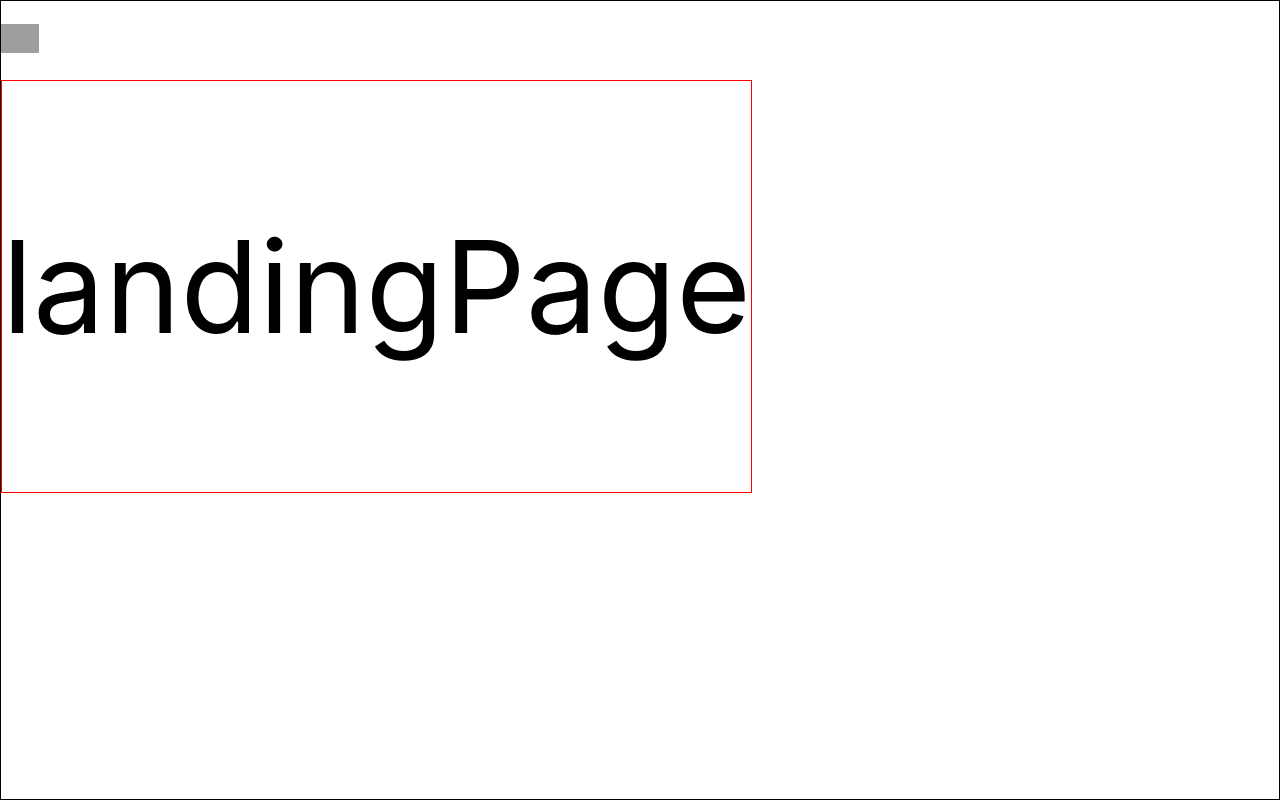
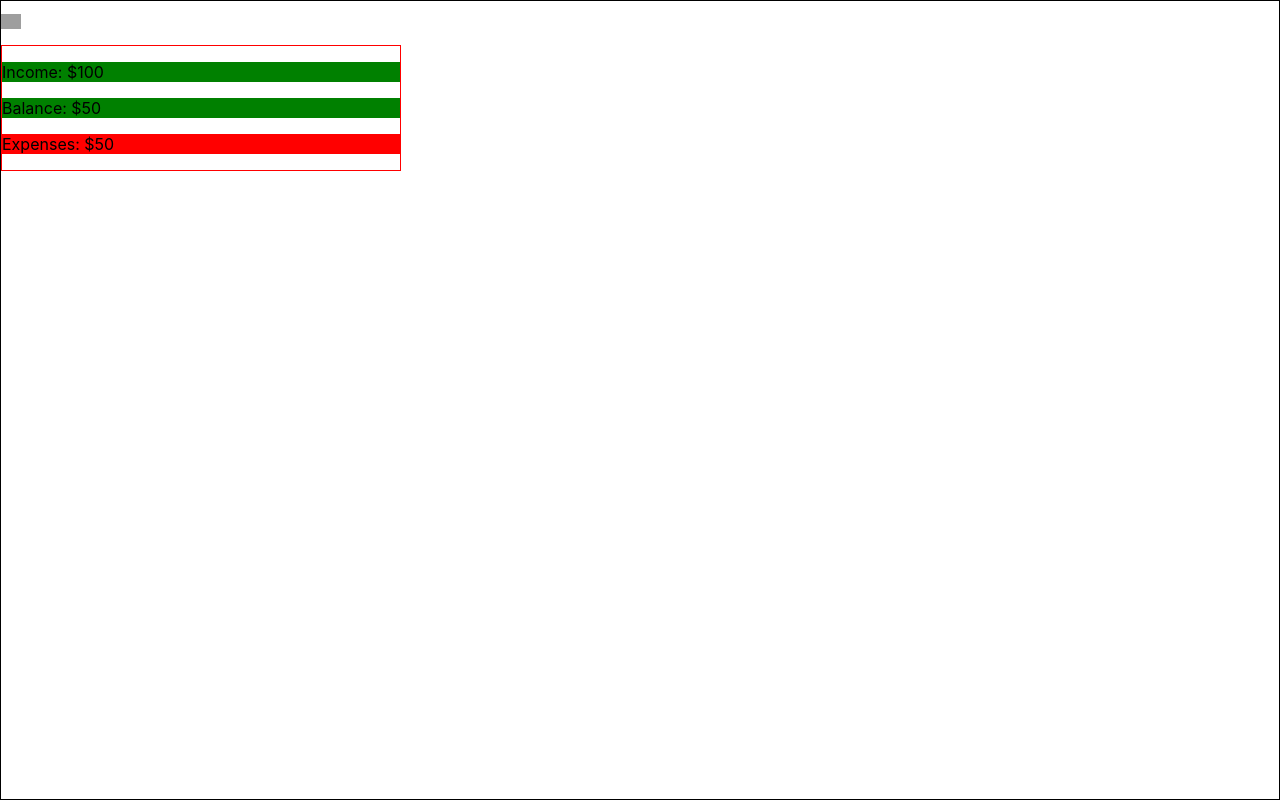
Before and after one commit to Bernard-Calma/planner, a React (Create React App) app: page / in a window 1280 px wide. Built offline with nearby package versions, Linux system fonts and the light colour scheme; grey boxes are pictures that could not be loaded.

Commit message:
created an account model for temporary data and created a get balance function

```diff
--- a/src/containers/LandingPage.jsx
+++ b/src/containers/LandingPage.jsx
@@ -1,19 +1,45 @@
+import { useEffect, useState } from "react"
+
+import account from "../models/account"
+
 const LandingPage = () => {
+    const [balance, setBalance] = useState(0)
+
+    const styles = {
+        container: {
+            border: "1px solid red",
+        },
+        textTest: {
+            fontSize: "10vw"
+        },
+        income: {
+            backgroundColor: "green"
+        },
+        balance: {
+            backgroundColor: balance > 0 ? "green" : "red"
+        },
+        expenses: {
+            backgroundColor: "red"
+        }
+    }
+
+    const getBalance = () => {
+        setBalance(account.totalIncome - account.totalExpense)
+    }
+
+    useEffect(() => {
+        getBalance()
+    }, [])
 
     return(
         <div style = {styles.container}>
-            <p style = {styles.textTest }>landingPage</p>
+            <div>
+                <p style = {styles.income}>Income: ${account.totalIncome}</p>
+                <p style = {styles.balance}>Balance: ${balance}</p>
+                <p style = {styles.expenses}>Expenses: ${account.totalExpense}</p>
+            </div>
         </div>
     )
 }
 
 export default LandingPage
-
-const styles = {
-    container: {
-        border: "1px solid red",
-    },
-    textTest: {
-        fontSize: "10vw"
-    }
-}
--- a/src/index.js
+++ b/src/index.js
@@ -17,4 +17,4 @@ root.render(
 // If you want to start measuring performance in your app, pass a function
 // to log results (for example: reportWebVitals(console.log))
 // or send to an analytics endpoint. Learn more: https://bit.ly/CRA-vitals
-// reportWebVitals();
+reportWebVitals();
--- /dev/null
+++ b/src/models/account.js
@@ -0,0 +1,7 @@
+// Sample balance
+const account = {
+    totalIncome: 100.00,
+    totalExpense: 50.00
+}
+
+module.exports = account
```
